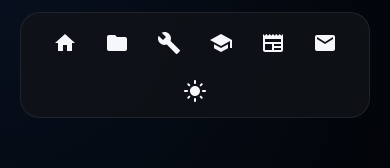
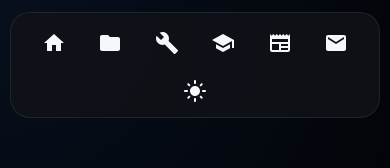
Before and after one commit to Richke2005/dev-portfolio, a Next.js app: page /education in a window 390 px wide. Shown: the top 168 px of the page. Built offline with nearby package versions, Linux system fonts and the light colour scheme.

Commit message:
refactor: simplify topbar mobile width handling
Agent-Logs-Url: https://github.com/Richke2005/dev-portfolio/sessions/e08180d9-bdd4-4ef5-a663-10e64e43c6fd

Co-authored-by: Richke2005 <90470694+Richke2005@users.noreply.github.com>

```diff
--- a/src/components/topBar/topBar.module.css
+++ b/src/components/topBar/topBar.module.css
@@ -6,10 +6,11 @@
   display: flex;
   align-items: center;
   justify-content: center;
+  padding-inline: 10px;
+  box-sizing: border-box;
 }
 
 .topBarContent {
-  --horizontal-inset: 20px;
   --topbar-max-width: 680px;
   --topbar-icon-gap: 8px;
   width: min(100%, var(--topbar-max-width));
@@ -20,7 +21,7 @@
     flex-direction: row;
     flex-wrap: wrap;
     align-items: center;
-    justify-content: center;
+    justify-content: space-evenly;
     gap: var(--topbar-icon-gap);
     margin-top: 12px;
     border-radius: 20px;
@@ -50,9 +51,3 @@
 .themeToggle:hover {
   background-color: var(--layer2);
 }
-
-@media (max-width: 900px) {
-  .topBarContent {
-    width: calc(100% - (2 * var(--horizontal-inset)));
-  }
-}
```
